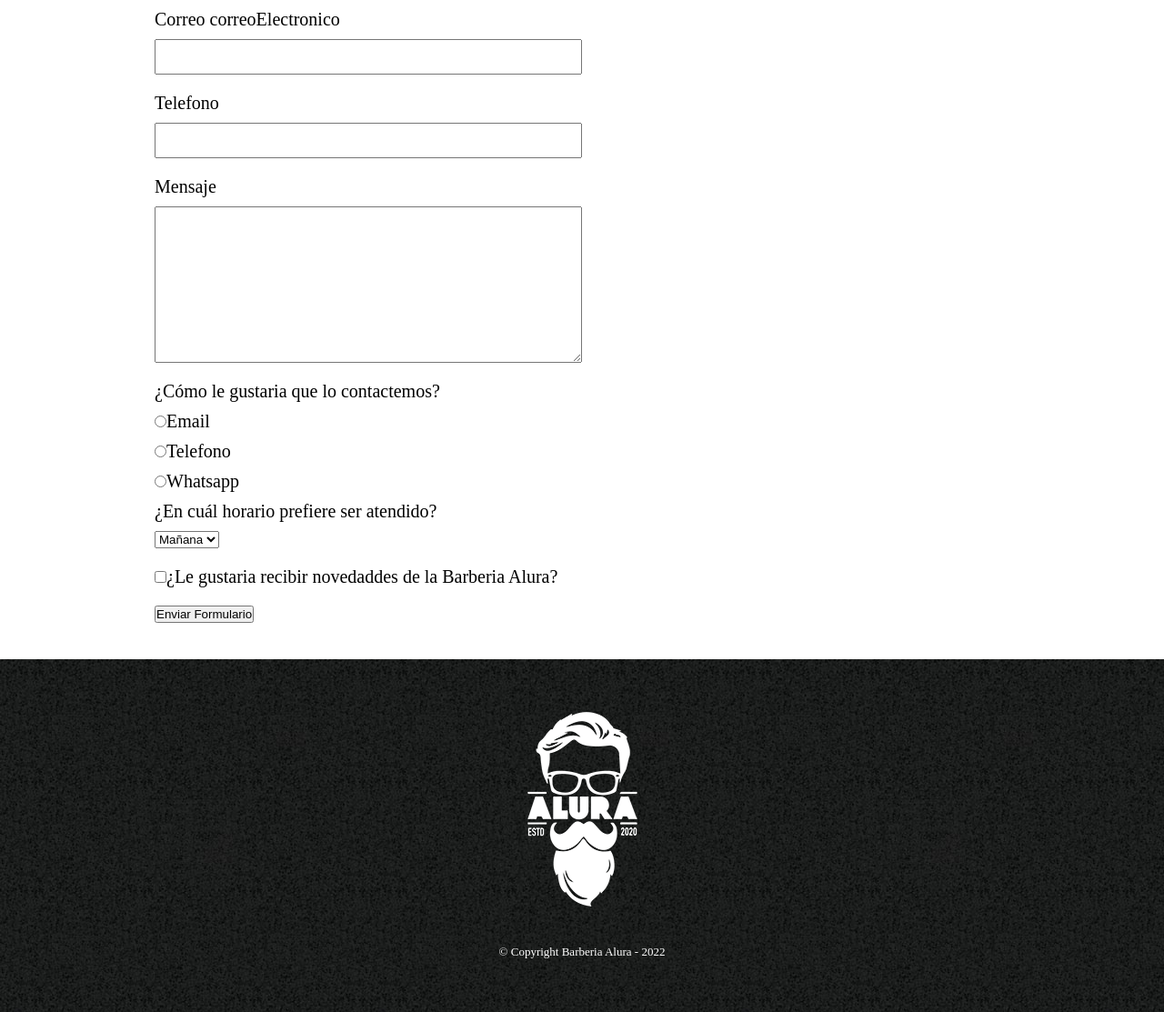
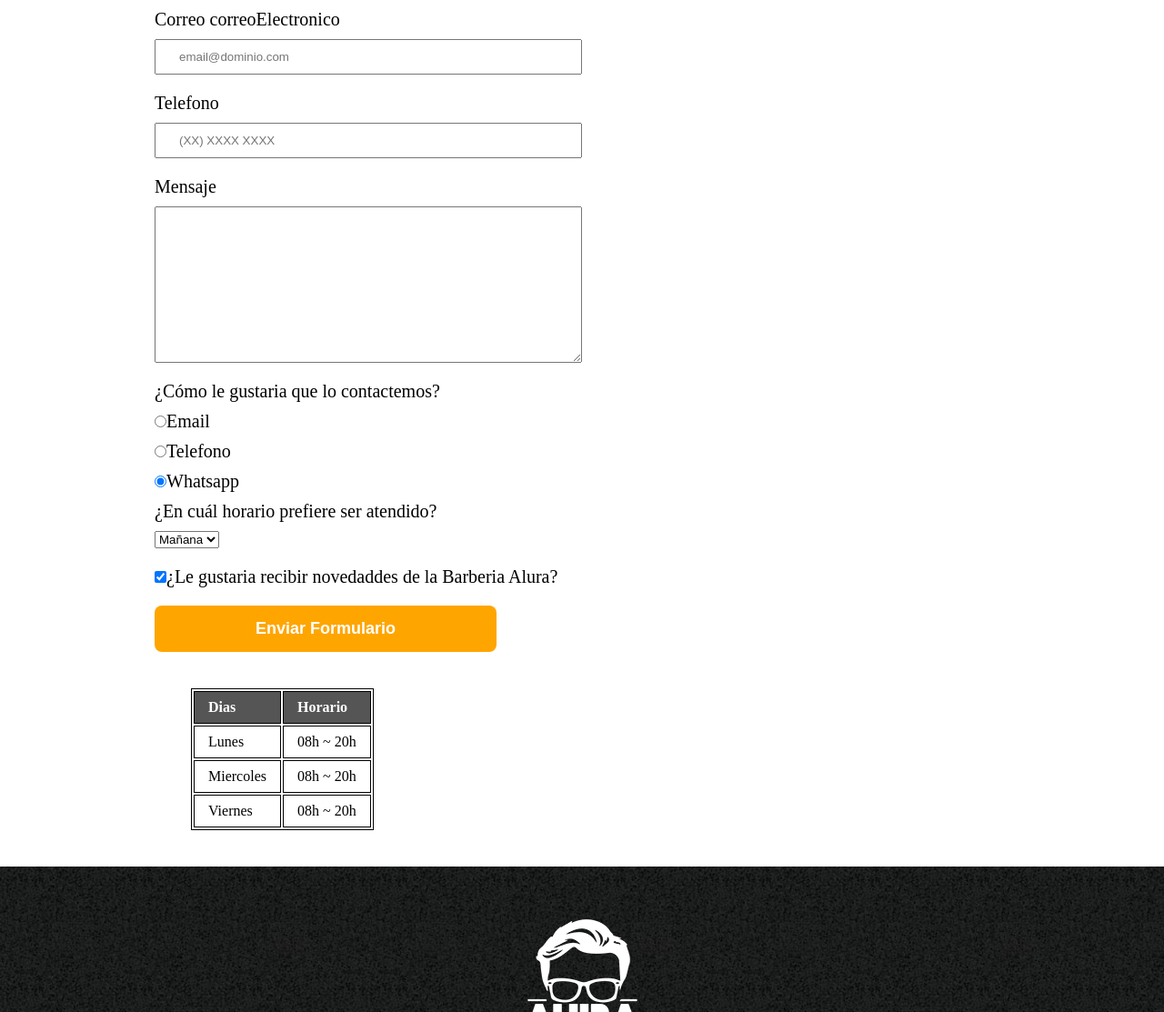
Before and after one commit to Jackie0513/A_html_css, a plain HTML site: page contacto.html in a window 1280 px wide. Shown: the part 420-1533 px from the top of the page at 91% size. Drawn offline with Linux system fonts and the light colour scheme.

Commit message:
se añaden estilos a tabla

```diff
--- a/contacto.html
+++ b/contacto.html
@@ -29,21 +29,38 @@
     <main>
       <form>
         <label for="nombreApellido">Nombre y Apellido</label>
-        <input type="text" id="nombreApellido" class="input-padron" />
+        <input type="text" id="nombreApellido" class="input-padron" required />
 
         <label for="correoElectronico">Correo correoElectronico</label>
-        <input type="email" id="correoElectronico" class="input-padron" />
+        <input
+          type="email"
+          id="correoElectronico"
+          class="input-padron"
+          required
+          placeholder="email@dominio.com"
+        />
 
         <label for="telefono">Telefono</label>
-        <input type="tel" id="telefono"
-        class="input-padron" />
+        <input
+          type="tel"
+          id="telefono"
+          class="input-padron"
+          required
+          placeholder="(XX) XXXX XXXX"
+        />
 
         <label for="mensaje">Mensaje</label>
-        <textarea name="" id="mensaje" cols="65" rows="10"
-        class="input-padron"></textarea>
+        <textarea
+          name=""
+          id="mensaje"
+          cols="65"
+          rows="10"
+          class="input-padron"
+          required
+        ></textarea>
 
-        <div>
-          <p>¿Cómo le gustaria que lo contactemos?</p>
+        <fieldset>
+          <legend>¿Cómo le gustaria que lo contactemos?</legend>
 
           <label for="radio-email"
             ><input
@@ -69,27 +86,57 @@
               name="contacto"
               value="whatsapp"
               id="radio-whatsapp"
+              checked
             />Whatsapp</label
           >
-        </div>
+        </fieldset>
 
-        <div>
-
-            <p>¿En cuál horario prefiere ser atendido?</p>
-            <select>
-                <option value="Mañana">Mañana</option>
-                <option value="Tarde">Tarde</option>
-                <option value="Noche">Noche</option>
-            </select>
-        </div>
+        <fieldset>
+          <legend>¿En cuál horario prefiere ser atendido?</legend>
+          <select>
+            <option value="Mañana">Mañana</option>
+            <option value="Tarde">Tarde</option>
+            <option value="Noche">Noche</option>
+          </select>
+        </fieldset>
 
         <label class="checkbox"
-          ><input type="checkbox" />¿Le gustaria recibir novedaddes de la
-          Barberia Alura?</label
+          ><input type="checkbox" checked />¿Le gustaria recibir novedaddes de
+          la Barberia Alura?</label
         >
 
-        <input type="submit" value="Enviar Formulario" />
+        <input type="submit" value="Enviar Formulario" class="enviar" />
       </form>
+      <table>
+
+      <thead>
+        <tr>
+          <td>Dias</td>
+          <td>Horario</td>
+        </tr>
+
+      </thead>
+
+      <tbody>
+
+        <tr>
+          <td>Lunes</td>
+          <td>08h ~ 20h</td>
+        </tr>
+
+        <tr>
+          <td>Miercoles</td>
+          <td>08h ~ 20h</td>
+        </tr>
+
+        <tr>
+          <td>Viernes</td>
+          <td>08h ~ 20h</td>
+        </tr>
+
+      </tbody>
+
+      </table>
     </main>
 
     <footer>
--- a/style.css
+++ b/style.css
@@ -98,7 +98,7 @@ main{
   form{
       margin: 4rem 0;
   }
-  form label, form p{
+  form label, form legend{
       display: block;
       font-size: 2rem;
       margin: 0 0 1rem;
@@ -112,3 +112,36 @@ main{
 .checkbox{
     margin: 2rem 0;
 }
+fieldset{
+    border: none;
+}
+.enviar{
+    width: 40%;
+    padding: 1.5rem 0;
+    font-size: 1.8rem;
+    font-weight: bold;
+    color: white;
+    background: orange;
+    border: none;
+    border-radius: 8px;
+    transition: 1s all;
+    cursor: pointer;
+
+}
+.enviar:hover{
+    background: darkgreen;
+    transform: scale(1.2);
+}
+table{
+    border: 1px solid black;
+    margin: 4rem 4rem;
+}
+thead{
+    background: #555555;
+    color: white;
+    font-weight: bold;
+}
+td,th{
+    border: 1px solid black;
+    padding: 8px 15px ;
+}
```
